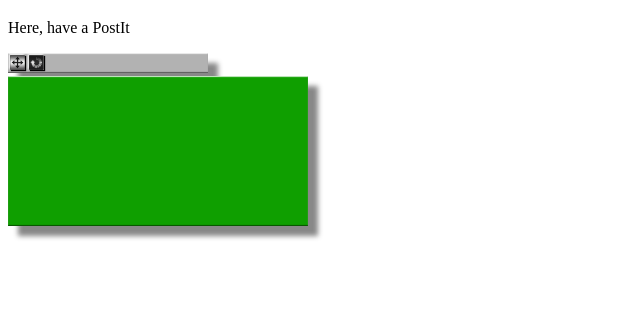
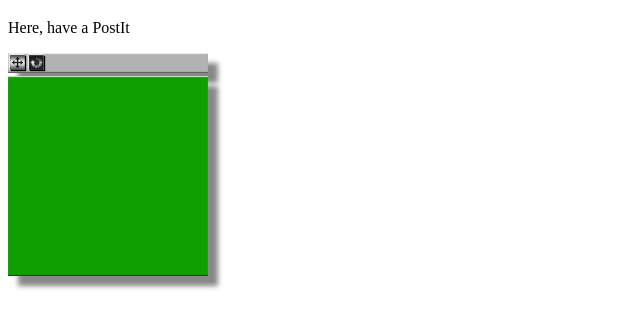
Before and after one commit to pytham/pytham.github.io, a plain HTML site: page index.html in a window 1280 px wide. Shown: the part 61-388 px from the top of the page, without its empty margins (0-640 px from the left). Drawn offline with Linux system fonts and the light colour scheme.

Commit message:
Update index.html

```diff
--- a/index.html
+++ b/index.html
@@ -11,7 +11,7 @@
     <img title="Move" class='button' src='move_icon.jpg' onclick='moveCanvas()'/>
     <img title="Clear" class='button' src='clear_icon.jpg' onclick='clearCanvas()'/>
     </div>
-    <canvas id='canvas' title="I'm the Postit" class='canvas' onmouseover='onCanvas()'> </canvas>
+    <canvas id='canvas' title="I'm the Postit" class='canvas' onmouseover='onCanvas()' width='200' height='200'> </canvas>
     </div>
   </body>
 </html>
```
